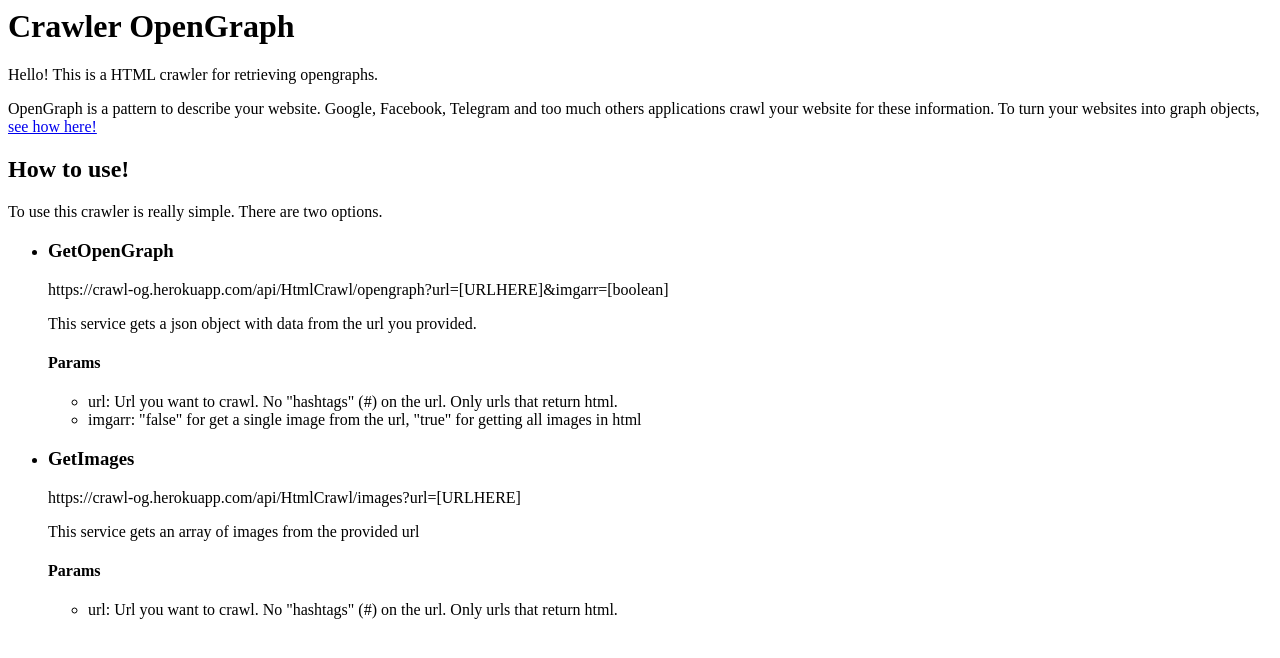
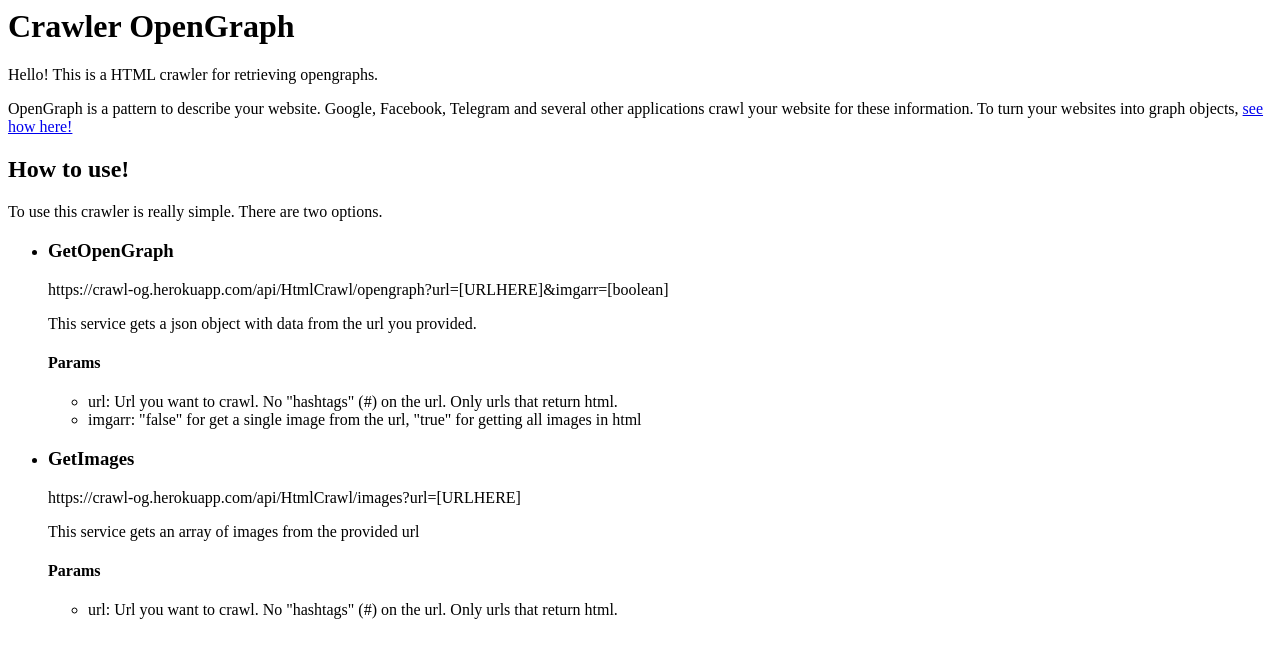
Before and after one commit to RicardoDMelo/WebData-Crawler, a website: page client/index.html in a window 1280 px wide. Drawn offline with Linux system fonts and the light colour scheme.

Commit message:
Correção de inglês

```diff
--- a/client/index.html
+++ b/client/index.html
@@ -5,7 +5,7 @@
 <body>
     <h1>Crawler OpenGraph</h1>
     <p>Hello! This is a HTML crawler for retrieving opengraphs.</p>
-    <p>OpenGraph is a pattern to describe your website. Google, Facebook, Telegram and too much others applications crawl your website for these information. To turn your websites into graph objects, <a href="http://ogp.me/">see how here!</a></p>
+    <p>OpenGraph is a pattern to describe your website. Google, Facebook, Telegram and several other applications crawl your website for these information. To turn your websites into graph objects, <a href="http://ogp.me/">see how here!</a></p>
     <h2>How to use!</h2>
     <p>To use this crawler is really simple. There are two options.</p>
     <ul>
```
